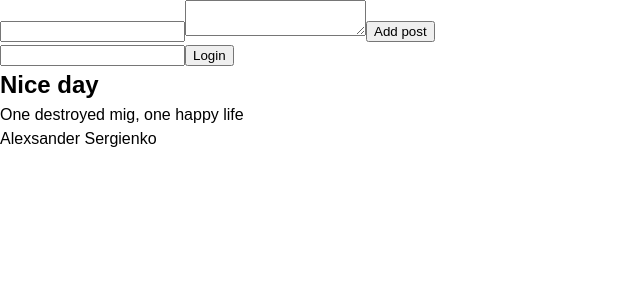
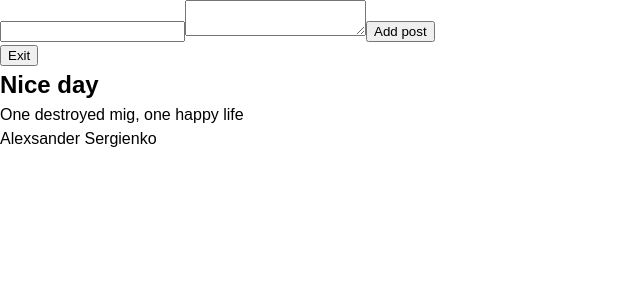
Before and after one commit to IamLoren/practice-REACT, a React (Create React App) app: page / in a window 1280 px wide. Both pictures are taken after typing "Sample" into the empty fields and a click on the button "Login". Shown: the top 300 px of the page, without its empty margins (0-640 px from the left). Built offline with nearby package versions, Linux system fonts and the light colour scheme.

Commit message:
add logout

```diff
--- a/src/components/Posts/Posts.jsx
+++ b/src/components/Posts/Posts.jsx
@@ -2,6 +2,8 @@ import React from "react";
 import AddForm from "./AddForm";
 import AuthAuthor from "./AuthAuthor";
 import PostList from "./PostList";
+import { useDispatch, useSelector } from "react-redux";
+import { logout } from "../../redux/posts/authorSlice";
 // План
 // - Розбити по компонентам розмітку
 // - Додати слайс для постів
@@ -11,12 +13,26 @@ import PostList from "./PostList";
 // - Редагування
 
 export const Posts = () => {
+  const dispatch = useDispatch();
+  const isLog = useSelector((state) => state.author.isOnline);
+
   return (
     <div>
       {/* Форма додавання поста */}
       <AddForm />
       {/* Поле для авторизації автора */}
-      <AuthAuthor />
+      {!isLog ? (
+        <AuthAuthor />
+      ) : (
+        <button
+          onClick={() => {
+            dispatch(logout());
+          }}
+        >
+          Exit
+        </button>
+      )}
+
       {/* Пости з даними */}
       <PostList />
     </div>
```
